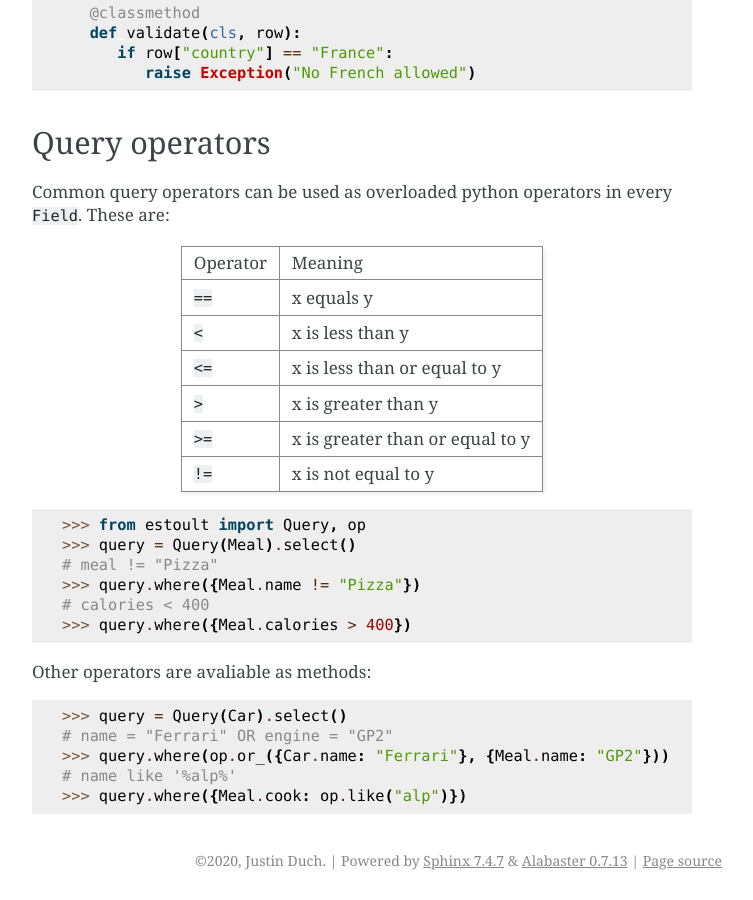
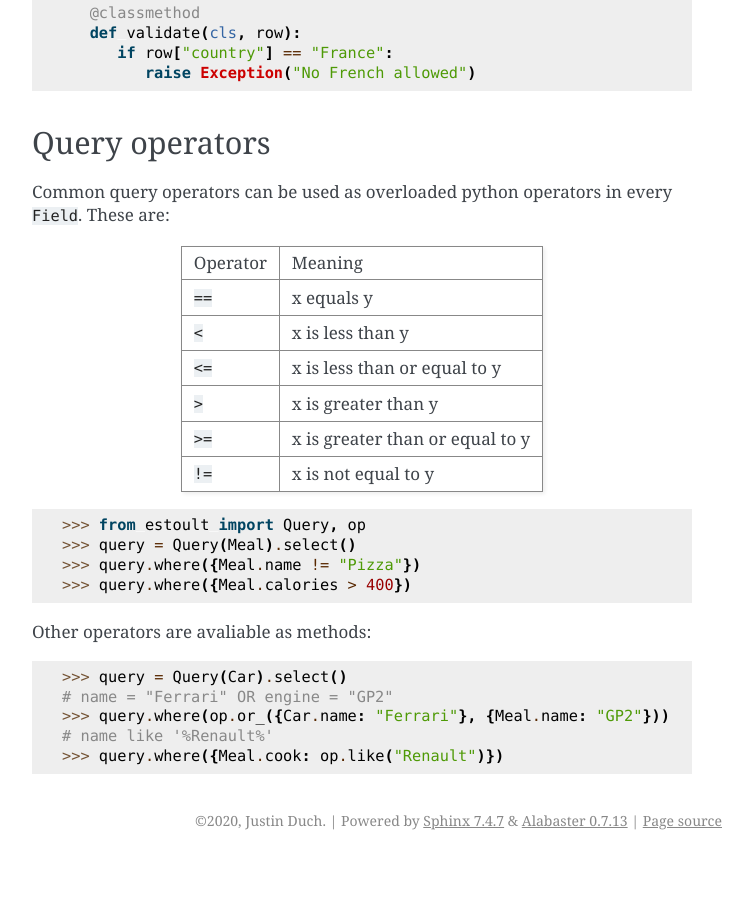
Before and after one commit to halcyonnouveau/estoult, a Sphinx documentation site: the page built from docs/how_tos.rst, in a window 1280 px wide and 900 px high, scrolled down 1039 px. Shown: the whole window, without its empty margins (388-1141 px from the left). Built offline with Sphinx 7.4.7, drawn with Linux system fonts in a browser that asks for light colours; after the commit the page ends 1899 px from its top, so only the background shows below that.

Commit message:
fix docs

```diff
--- a/docs/how_tos.rst
+++ b/docs/how_tos.rst
@@ -73,9 +73,7 @@ Operator Meaning
 
    >>> from estoult import Query, op
    >>> query = Query(Meal).select()
-   # meal != "Pizza"
    >>> query.where({Meal.name != "Pizza"})
-   # calories < 400
    >>> query.where({Meal.calories > 400})
 
 Other operators are avaliable as methods:
@@ -85,5 +83,5 @@ Other operators are avaliable as methods:
    >>> query = Query(Car).select()
    # name = "Ferrari" OR engine = "GP2"
    >>> query.where(op.or_({Car.name: "Ferrari"}, {Meal.name: "GP2"}))
-   # name like '%alp%'
-   >>> query.where({Meal.cook: op.like("alp")})
+   # name like '%Renault%'
+   >>> query.where({Meal.cook: op.like("Renault")})
```
